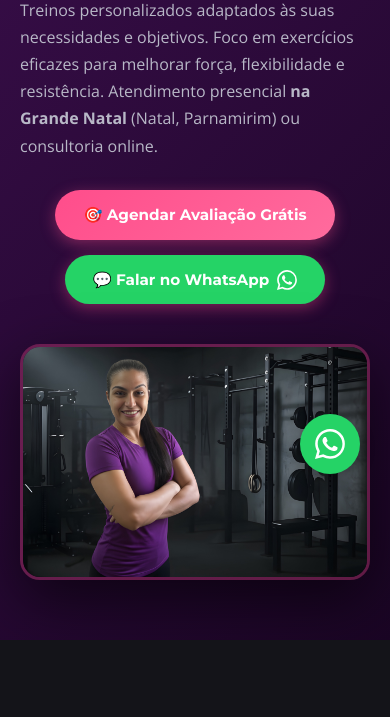
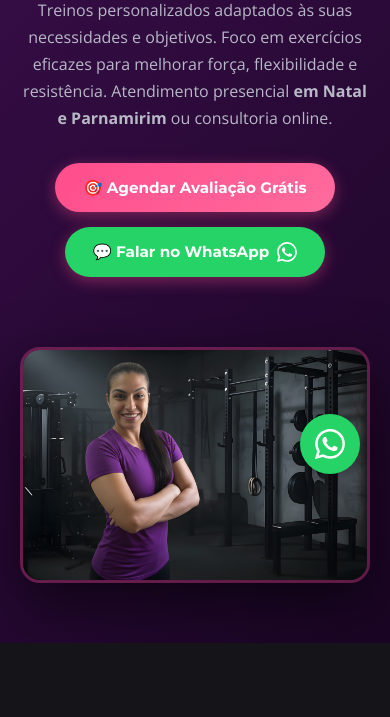
Before and after one commit to fagnom-oss/yasmin-site, a plain HTML site: page index.html in a window 390 px wide. Shown: the part 340-1057 px from the top of the page. Drawn offline with nearby package versions, Linux system fonts and the light colour scheme.

Commit message:
Update index.html

```diff
--- a/index.html
+++ b/index.html
@@ -140,7 +140,7 @@
             align-items: center;
             background: linear-gradient(135deg, var(--roxo-dark) 0%, #1A0524 100%);
             padding: 120px 0 60px; /* Padding para compensar o header fixo */
-            position: relative; /* Adicionado para posicionar a imagem */
+            position: relative; /* Para permitir posicionamento da imagem */
             overflow: hidden; /* Para garantir que a imagem não vaze */
         }
 
@@ -149,7 +149,7 @@
             grid-template-columns: 1fr; /* Uma coluna em mobile */
             gap: 40px;
             align-items: center;
-            position: relative; /* Para que o texto fique acima da imagem se ela for absoluta */
+            position: relative; /* Para que o texto fique acima da imagem */
             z-index: 1; /* Garante que o texto fique acima da imagem */
         }
 
@@ -191,6 +191,12 @@
             color: var(--texto-secondary);
             margin-bottom: 30px;
             max-width: 600px;
+        }
+
+        .hero-image-wrapper { /* Novo wrapper para a imagem */
+            display: flex;
+            justify-content: center;
+            align-items: center;
         }
 
         .hero-image {
@@ -563,6 +569,14 @@
             .hero {
                 padding-top: 150px; /* Ajuste para header maior */
             }
+            .hero-content { /* Ajuste para mobile */
+                grid-template-columns: 1fr;
+                text-align: center;
+            }
+            .hero-image-wrapper { /* Ajuste para mobile */
+                order: 2; /* Coloca a imagem abaixo do texto */
+                margin-top: 30px;
+            }
             .btn-group {
                 justify-content: center;
             }
@@ -597,7 +611,7 @@
                 </h1>
 
                 <p class="hero-subtitle">
-                    Treinos personalizados adaptados às suas necessidades e objetivos. Foco em exercícios eficazes para melhorar força, flexibilidade e resistência. Atendimento presencial <strong>na Grande Natal</strong> (Natal, Parnamirim) ou consultoria online.
+                    Treinos personalizados adaptados às suas necessidades e objetivos. Foco em exercícios eficazes para melhorar força, flexibilidade e resistência. Atendimento presencial <strong>em Natal e Parnamirim</strong> ou consultoria online.
                 </p>
 
                 <div class="btn-group">
@@ -611,7 +625,7 @@
                 </div>
             </div>
 
-            <div>
+            <div class="hero-image-wrapper"> <!-- Adicionado wrapper para a imagem -->
                 <img src="yasmin-hero.jpg" alt="Yasmin Costa Personal Trainer em ação" class="hero-image">
             </div>
         </div>
@@ -648,7 +662,7 @@
             <div class="benefit-card">
                 <div class="benefit-icon">📍</div>
                 <h3>Presencial ou Online</h3>
-                <p>Atendimento na Grande Natal (Natal, Parnamirim) ou consultoria online para todo Brasil. Você escolhe!</p>
+                <p>Atendimento em Natal e Parnamirim ou consultoria online para todo Brasil. Você escolhe!</p>
             </div>
 
             <div class="benefit-card">
```
